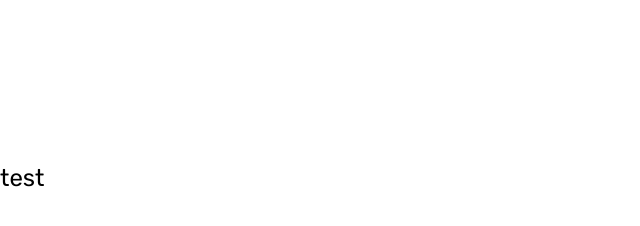
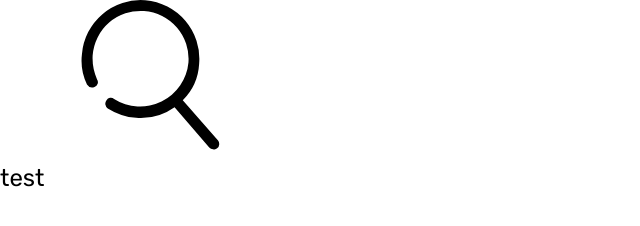
Before and after one commit to Weezmaster/Weezmaster.github.io, a plain HTML site: page FirstProject/index.html in a window 1280 px wide. Shown: the whole page, without its empty margins (0-640 px from the left). Drawn offline with Linux system fonts and the light colour scheme; files that its build step writes are made by us from their sources.

Commit message:
update icon

```diff
--- a/FirstProject/index.html
+++ b/FirstProject/index.html
@@ -12,7 +12,7 @@
 </head>
 <body>
     <svg class="icon">
-        <use xlink:href="./FirstProject/images/sprite.svg#search"></use>
+        <use xlink:href="images/sprite.svg#search"></use>
     </svg>
     <p>test</p>
 </body>
```
